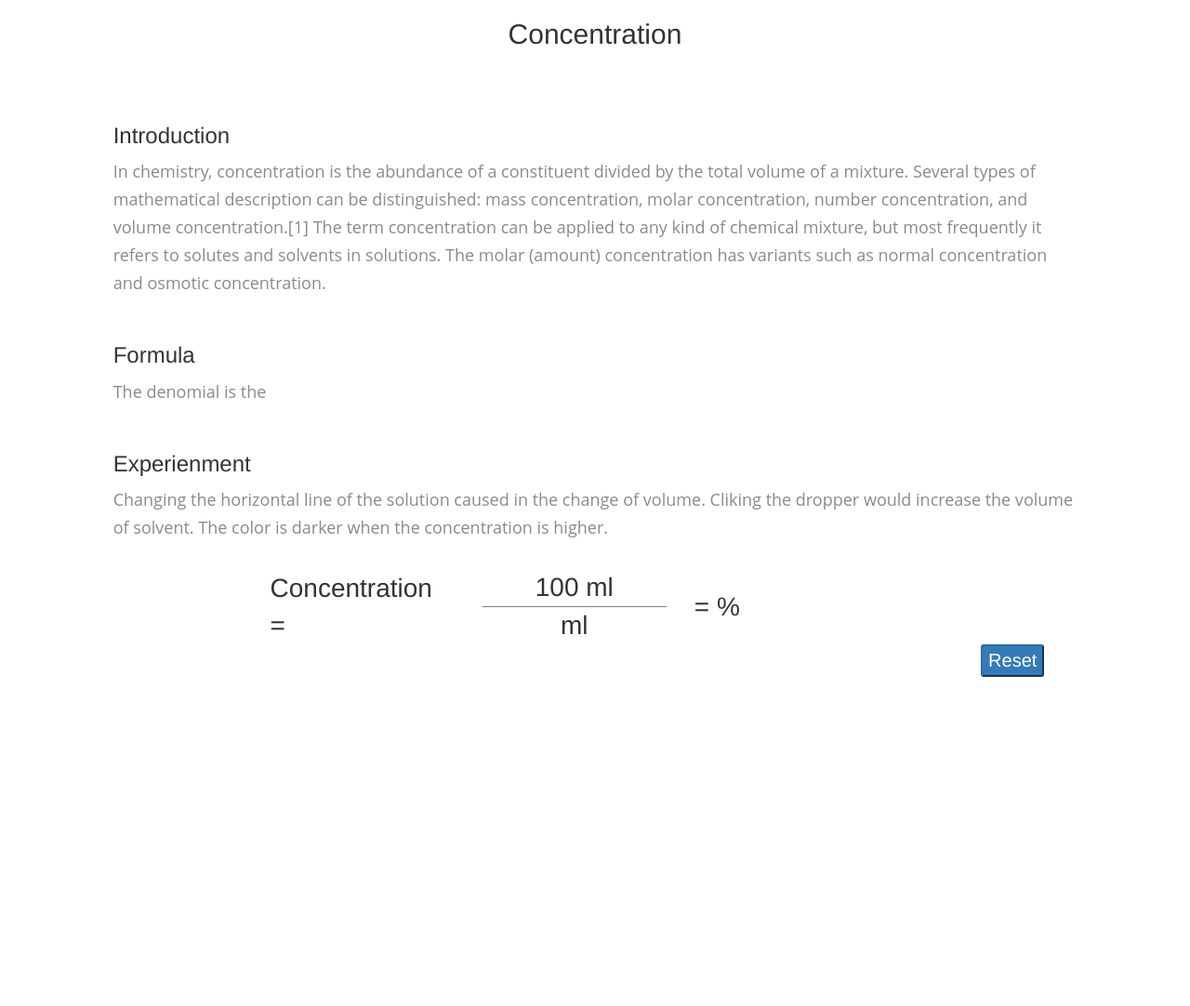
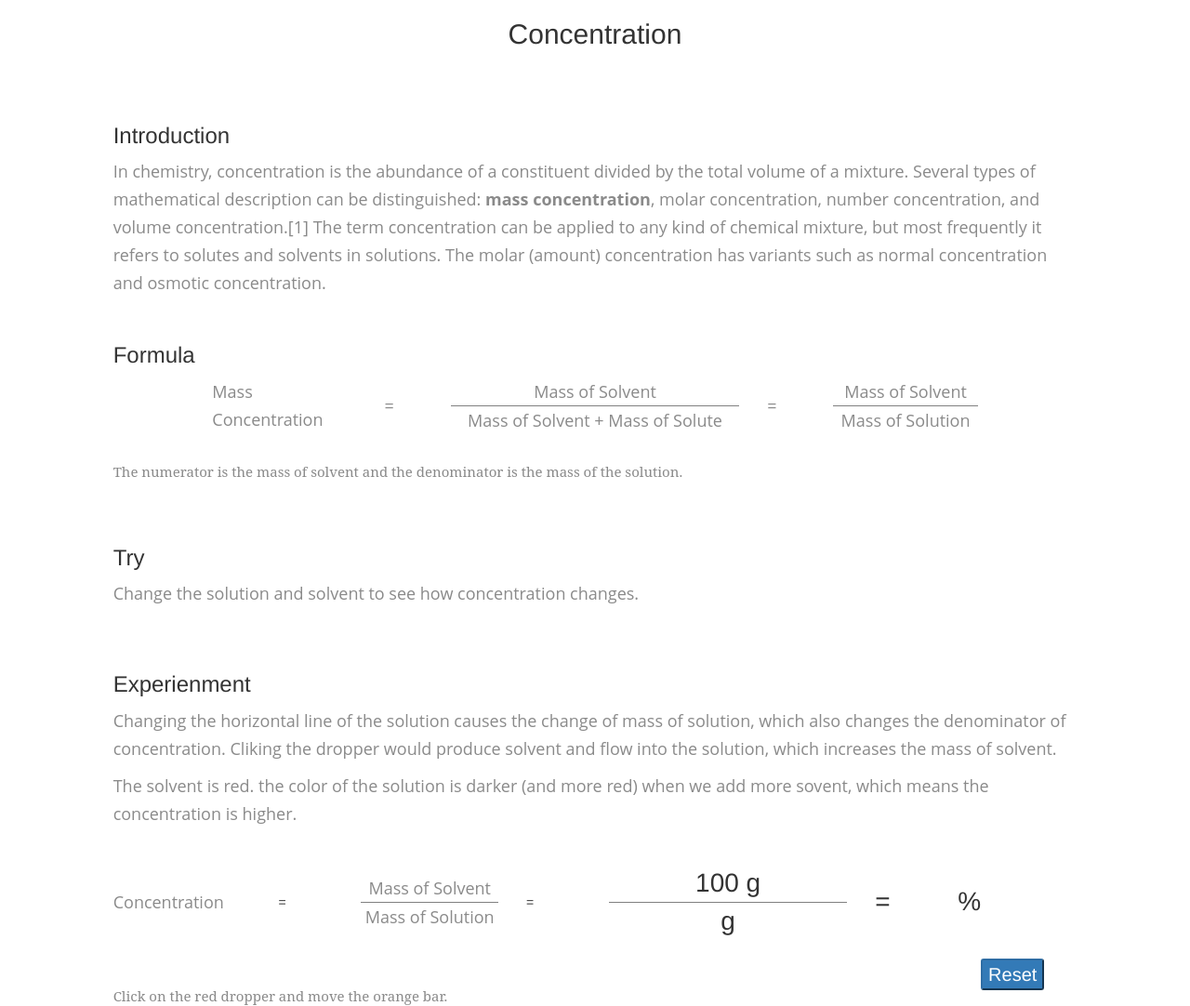
Before and after one commit to swiftyloves/concentration, a plain HTML site: page index.html in a window 1280 px wide. Shown: the whole page at 93% size. Before the commit the page ends 800 px from the top, so only its background shows below. Drawn offline with nearby package versions, Linux system fonts and the light colour scheme.

Commit message:
intro and adject max height

```diff
--- a/dragrect.js
+++ b/dragrect.js
@@ -5,7 +5,7 @@ var w = 1050,
 var isXChecked = true,
     isYChecked = true;
 
-let MAX_HEIGHT = 300,
+let MAX_HEIGHT = 360,
     MIN_HEIGHT = 20;
 
 var width = w / 3 * 2,
@@ -71,7 +71,7 @@ var dragbartop = newg.append("rect")
       .attr("height", dragbarw)
       .attr("id", "dragleft")
       .attr("width", w / 3 * 2 - dragbarw)
-      .attr("fill", "lightgreen")
+      .attr("fill", "Orange")
       .attr("fill-opacity", .5)
       .attr("cursor", "ns-resize")
       .call(dragtop);
--- a/index.html
+++ b/index.html
@@ -46,7 +46,10 @@
      .flex-in {
         flex: 1;
      }
-     .solution-num-container {
+     .flex-in-2 {
+        flex: 2;
+     }
+     .border-top {
         border-top: 1px solid gray;
      }
      #reset {
@@ -58,6 +61,12 @@
         line-height: 30px;
         color: #8a8a8a;
         font-family: 'Open Sans';
+     }
+     .annotation {
+        font-size: 15px;
+        line-height: 20px;
+        color: #8a8a8a;
+        font-family: 'serif';
      }
     </style>
   </head>
@@ -75,7 +84,7 @@
         </div>
         <div class="row mb-3">
             <div class="col-md-offset-1 col-md-10 content">
-                In chemistry, concentration is the abundance of a constituent divided by the total volume of a mixture. Several types of mathematical description can be distinguished: mass concentration, molar concentration, number concentration, and volume concentration.[1] The term concentration can be applied to any kind of chemical mixture, but most frequently it refers to solutes and solvents in solutions. The molar (amount) concentration has variants such as normal concentration and osmotic concentration.
+                In chemistry, concentration is the abundance of a constituent divided by the total volume of a mixture. Several types of mathematical description can be distinguished: <strong>mass concentration</strong>, molar concentration, number concentration, and volume concentration.[1] The term concentration can be applied to any kind of chemical mixture, but most frequently it refers to solutes and solvents in solutions. The molar (amount) concentration has variants such as normal concentration and osmotic concentration.
             </div>
         </div>
         <div class="row">
@@ -84,8 +93,43 @@
             </div>
         </div>
         <div class="row mb-3">
+            <div class="col-md-offset-2 col-md-8 content">
+                <div class="row overall">
+                    <div class="col-md-offset-0 col-md-2 flex-in">
+                        <span>Mass Concentration</span>
+                    </div>
+                    <div class="col-md-1">
+                        =
+                    </div>
+                    <div class="col-md-5 flex-in-2 center">
+                        <div><span>Mass of Solvent</span></div>
+                        <div class="border-top"><span>Mass of Solvent + Mass of Solute</span></div>
+                    </div>
+                    <div class="col-md-1">
+                        =
+                    </div>
+                    <div class="col-md-2 flex-in center">
+                        <div><span>Mass of Solvent</span></div>
+                        <div class="border-top"><span>Mass of Solution</span></div>
+                    </div>
+
+                </div>
+            </div>
+        </div>
+        <div class="row mb-5">
+            <div class="col-md-offset-1 col-md-10 annotation">
+                The numerator is the mass of solvent and the denominator is the mass of the solution.
+            </div>
+        </div>
+
+        <div class="row">
+            <div class="col-md-offset-1 col-md-10">
+                <h3 class="">Try</h3>
+            </div>
+        </div>
+        <div class="row mb-5">
             <div class="col-md-offset-1 col-md-10 content">
-                The denomial is the
+                Change the solution and solvent to see how concentration changes.
             </div>
         </div>
 
@@ -96,25 +140,46 @@
         </div>
         <div class="row mb-3">
             <div class="col-md-offset-1 col-md-10 content">
-                Changing the horizontal line of the solution caused in the change of volume. Cliking the dropper would increase the volume of solvent. The color is darker when the concentration is higher.
+                <p>Changing the horizontal line of the solution causes the change of mass of solution, which also changes the denominator of concentration. Cliking the dropper would produce solvent and flow into the solution, which increases the mass of solvent.</p>
+                <p>
+                    The solvent is red. the color of the solution is darker (and more red) when we add more sovent, which means the concentration is higher.
+                </p>
             </div>
         </div>
         <div class="row">
-            <div class="col-md-offset-2 col-md-7 concentration">
+            <div class="col-md-offset-1 col-md-10">
                 <div class="row overall">
-                    <div class="col-md-offset-1 col-md-3 flex-in">
-                        <span>Concentration = </span>
+                    <div class="col-md-2 flex-in-1 content">
+                        <span>Concentration</span>
                     </div>
-                    <div class="col-md-2 flex-in center">
-                        <div><span id="solvent-num">100</span> ml </div>
-                        <div class="solution-num-container"><span id="solution-num"></span> ml</div>
+                    <div class="col-md-1 flex-in-1">
+                        =
                     </div>
-                    <div class="col-md-1 flex-in">
-                        = <span id="result"></span> %
+                    <div class="col-md-2 flex-in-1 center content">
+                        <div><span>Mass of Solvent</span></div>
+                        <div class="border-top"><span>Mass of Solution</span></div>
+                    </div>
+                    <div class="col-md-1 flex-in-1">
+                        =
+                    </div>
+                    <div class="col-md-2 flex-in-2 center concentration">
+                        <div><span id="solvent-num">100</span> g </div>
+                        <div class="border-top"><span id="solution-num"></span> g</div>
+                    </div>
+                    <div class="col-md-1 flex-in-1 concentration">
+                        =
+                    </div>
+                    <div class="col-md-1 flex-in concentration">
+                        <span id="result"></span> %
                     </div>
                 </div>
                 <div class=" center mb-5">
                 </div>
+            </div>
+        </div>
+        <div class="row">
+            <div class="col-md-offset-1 col-md-10 annotation">
+                Click on the red dropper and move the orange bar.
             </div>
         </div>
         <div class="row">
```
